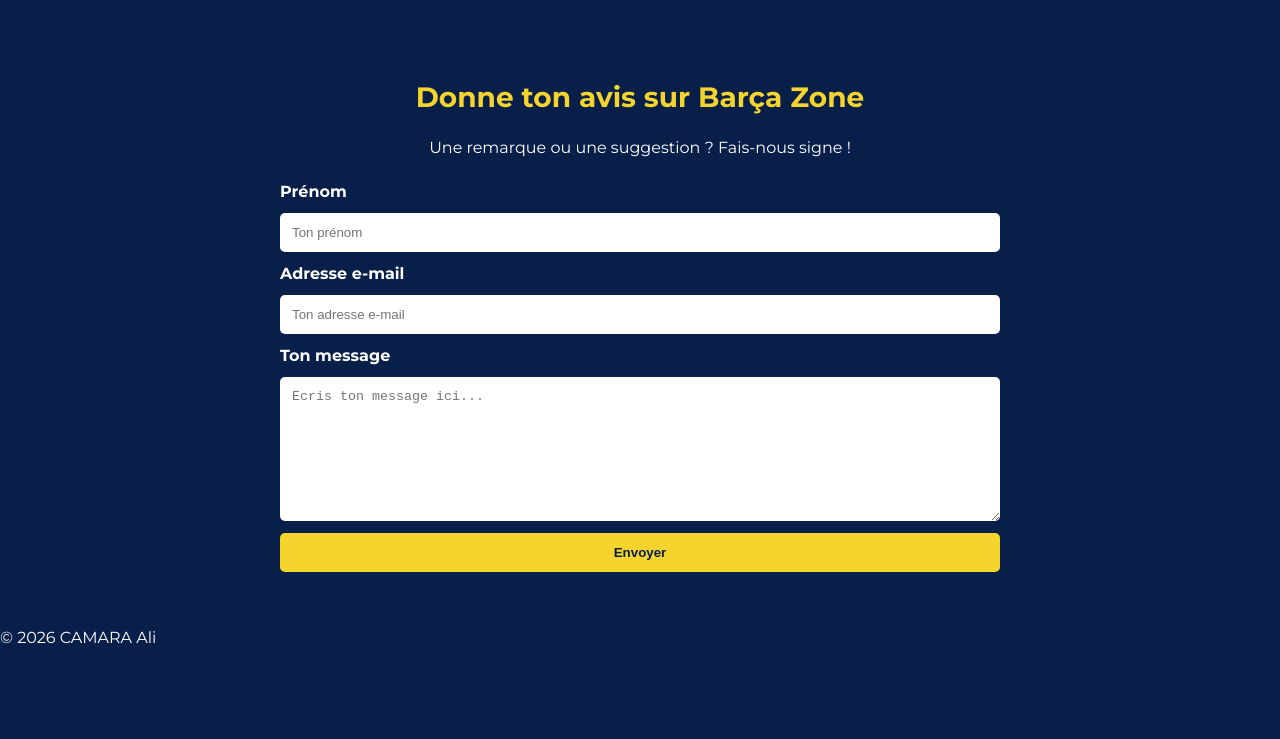
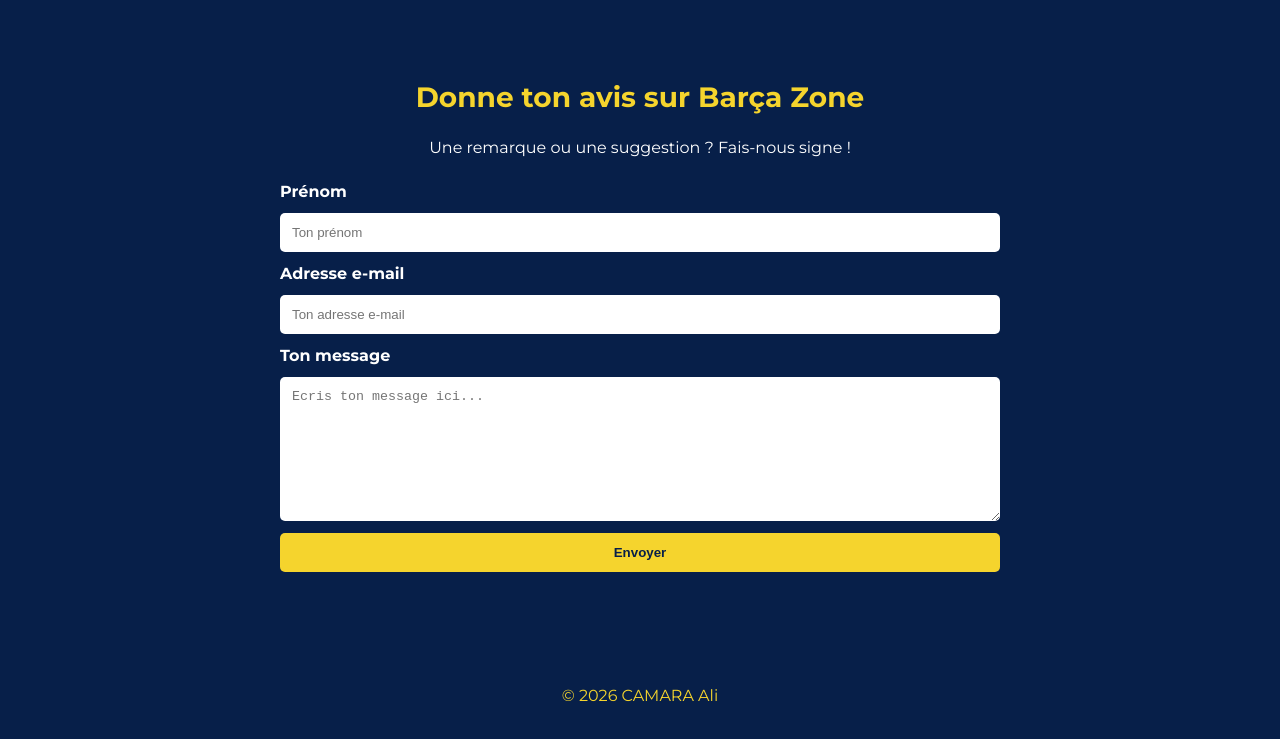
Before and after one commit to alicam9312-coder/Bar-a, a plain HTML site: page index.html in a window 1280 px wide. Shown: the part 725-1464 px from the top of the page. Before the commit the page ends 1388 px from the top, so only its background shows below. Drawn offline with Linux system fonts and the light colour scheme.

Commit message:
Update index.css

```diff
--- a/index.css
+++ b/index.css
@@ -386,3 +386,10 @@ button{
     background-color: #A50044;
     color: white;
 }
+
+footer{
+    color: #F5D42D;
+    text-align: center;
+    padding: 18px;
+    margin-top: 40px;
+}
```
